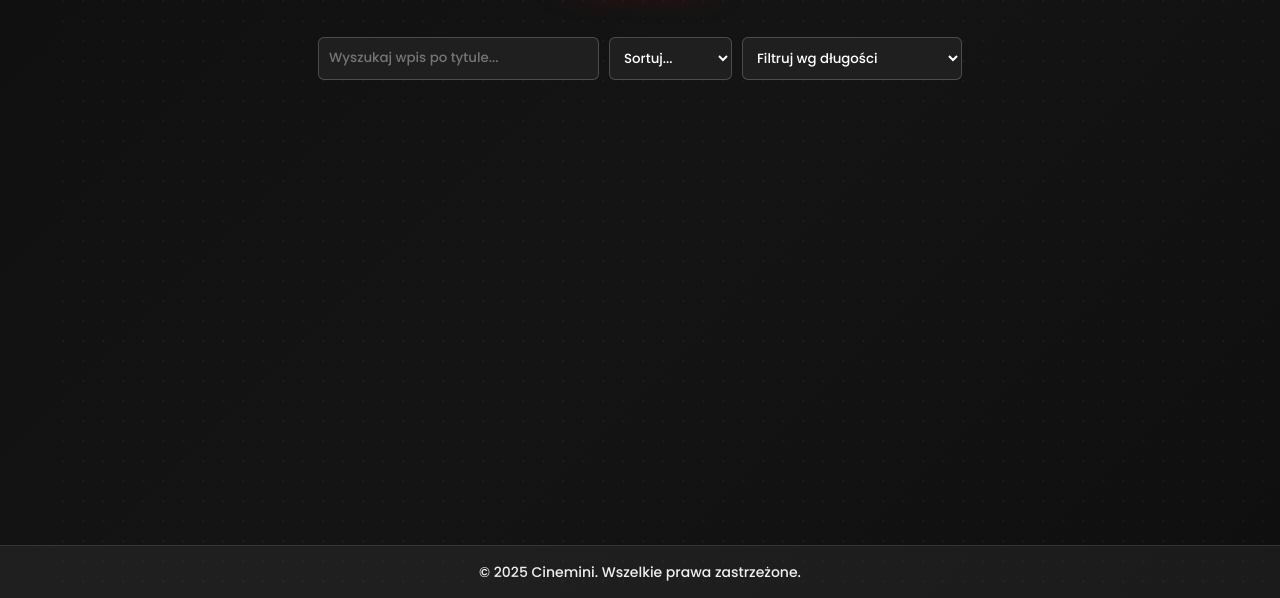
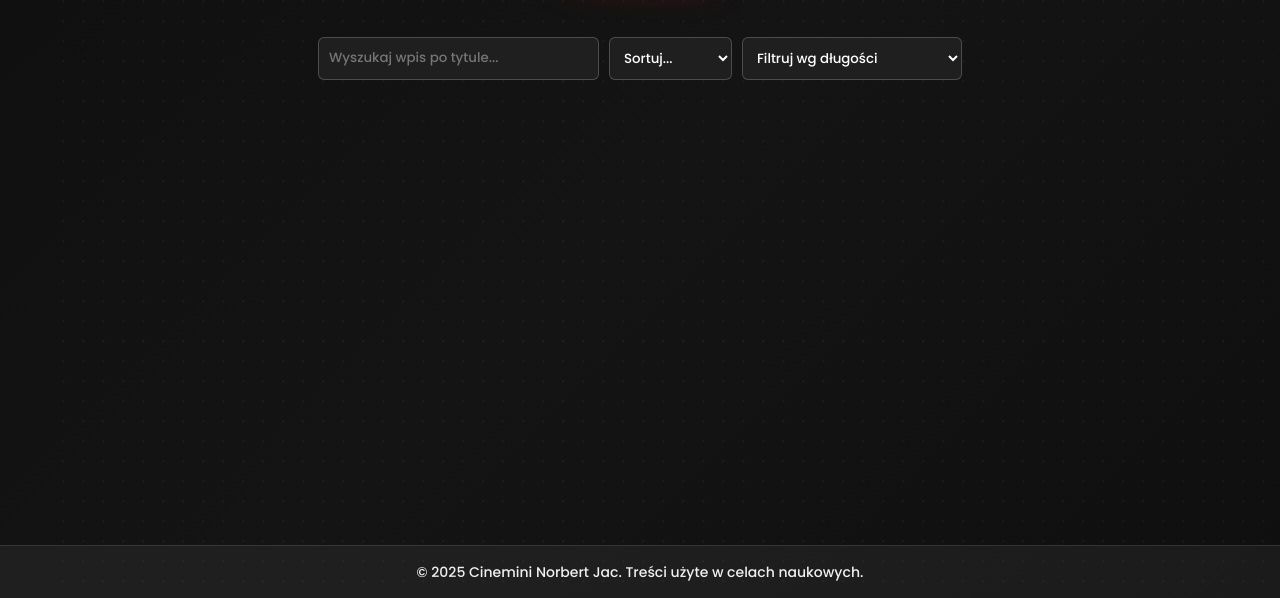
Before and after one commit to njac7/njac7piu.github.io, a plain HTML site: page wpisy.html in a window 1280 px wide. Shown: the part 202-800 px from the top of the page. Drawn offline with Linux system fonts and the light colour scheme; no server answers.

Commit message:
Update wpisy.html

```diff
--- a/wpisy.html
+++ b/wpisy.html
@@ -129,7 +129,7 @@
   </main>
 
   <footer>
-    <p>&copy; 2025 Cinemini. Wszelkie prawa zastrzeżone.</p>
+    <p>&copy; 2025 Cinemini Norbert Jac. Treści użyte w celach naukowych.</p>
   </footer>
 
   <script>
```
